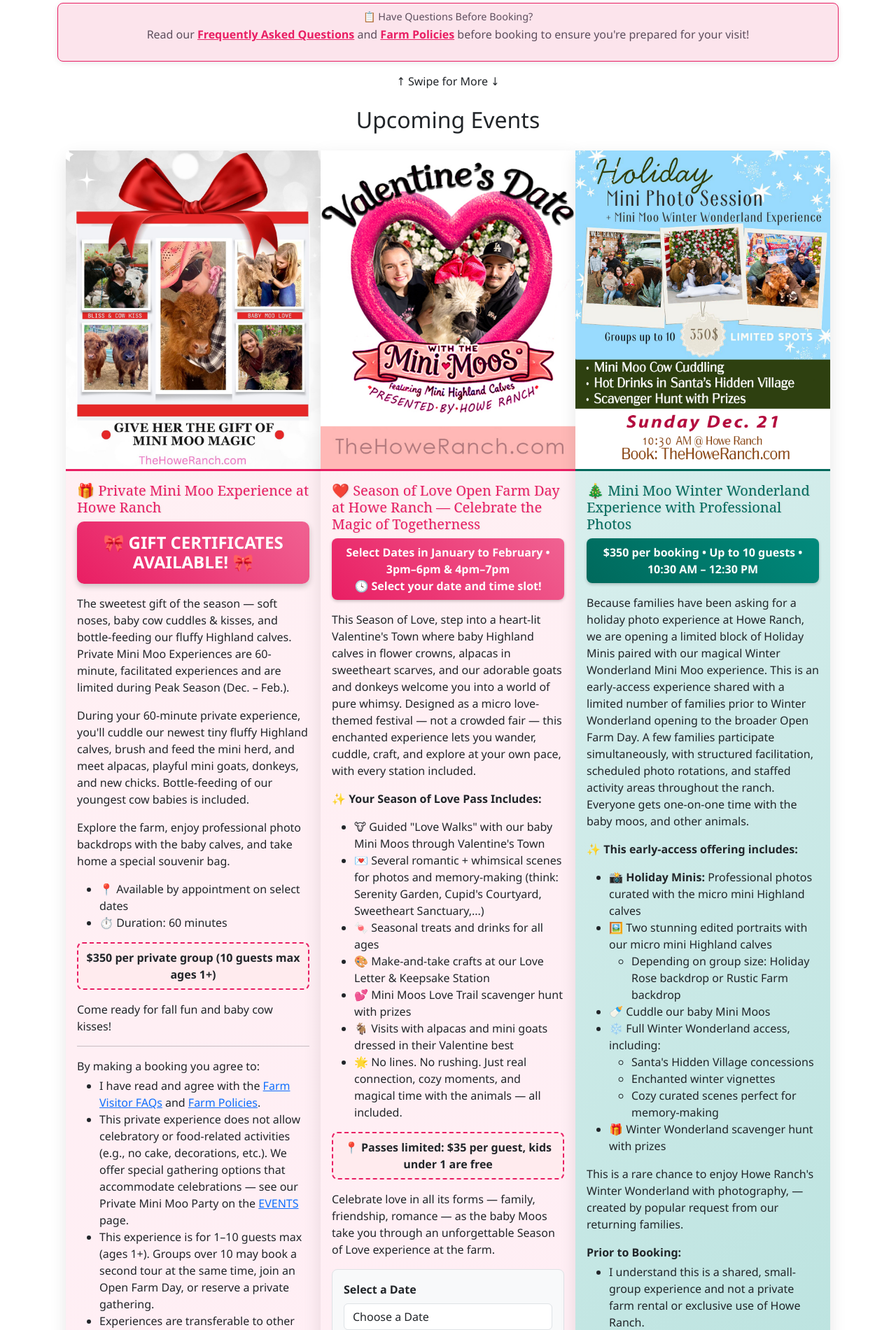
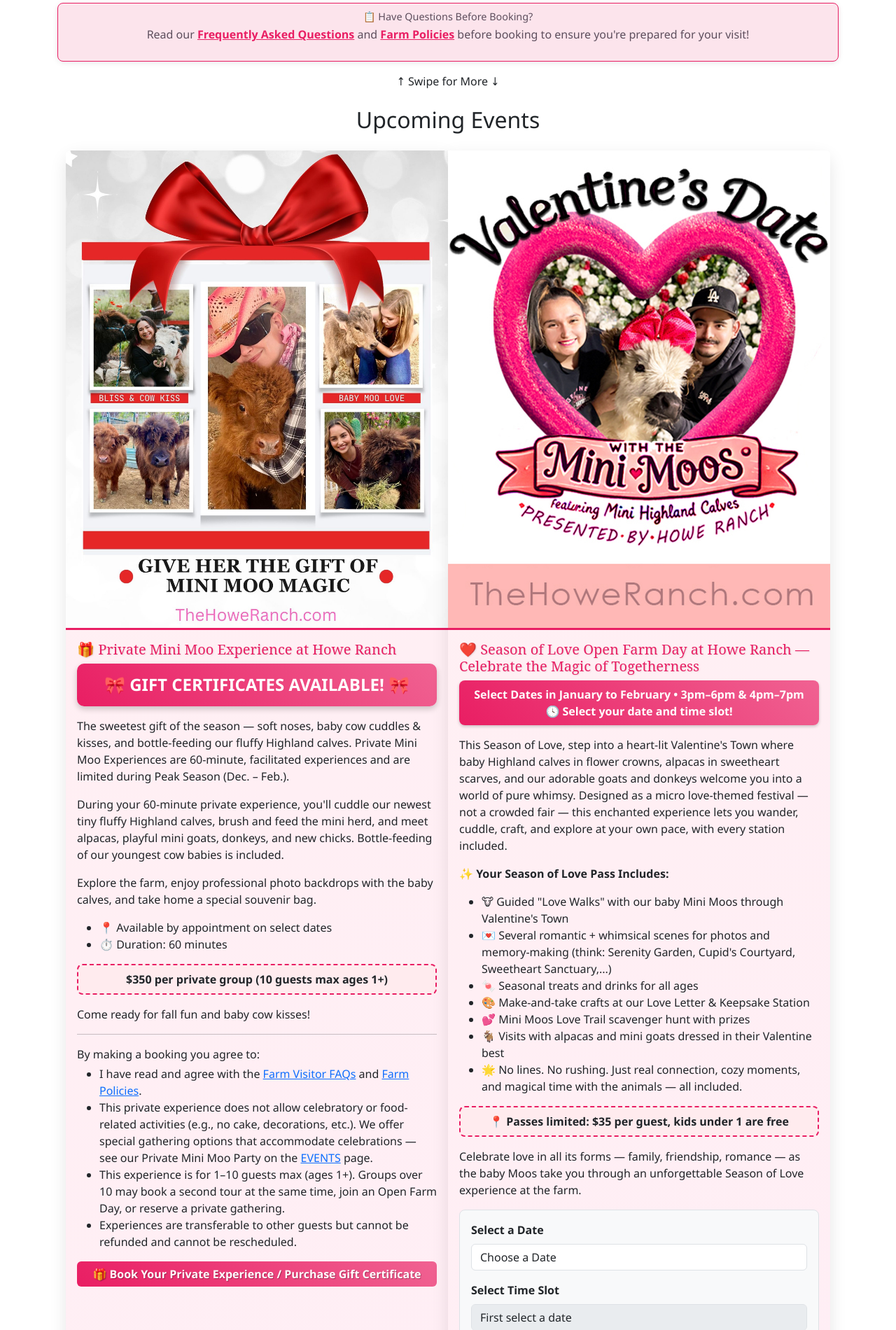
Before and after one commit to Spencer-Howe/EventSales, a Flask app: page / in a window 1280 px wide. Shown: the part 131-2031 px from the top of the page at 70% size. Run offline with Flask 3, Linux system fonts and the light colour scheme; some libraries are stand-ins or nearby versions; some web fonts are replaced.

Commit message:
removed photos

```diff
--- a/eventapp/templates/home.html
+++ b/eventapp/templates/home.html
@@ -132,77 +132,6 @@
         </div>
       </div>
 
-      <!-- Card 3: Mini Moo Winter Wonderland Experience with Professional Photos -->
-      <div class="card border-info" style="background: linear-gradient(135deg, #e0f2f1 0%, #b2dfdb 100%);">
-        <img src="static/pic/minisnewtime.jpg" class="card-img-top" alt="Mini Moo Winter Wonderland Experience with Professional Photos" style="border-bottom: 3px solid #00695c;">
-        <div class="card-body">
-          <h5 class="card-title text-info" style="font-family: 'serif'; text-shadow: 1px 1px 2px rgba(0,0,0,0.1); color: #00695c !important;">🎄 Mini Moo Winter Wonderland Experience with Professional Photos</h5>
-          <div class="card-text text-center p-2 mb-3" style="background: linear-gradient(45deg, #00695c, #00897b); color: white; border-radius: 8px; box-shadow: 0 2px 4px rgba(0,0,0,0.2);">
-            <strong>$350 per booking • Up to 10 guests • 10:30 AM – 12:30 PM</strong>
-          </div>
-
-          <p class="card-text">
-            Because families have been asking for a holiday photo experience at Howe Ranch, we are opening a limited block of Holiday Minis paired with our magical Winter Wonderland Mini Moo experience. This is an early-access experience shared with a limited number of families prior to Winter Wonderland opening to the broader Open Farm Day. A few families participate simultaneously, with structured facilitation, scheduled photo rotations, and staffed activity areas throughout the ranch. Everyone gets one-on-one time with the baby moos, and other animals.
-          </p>
-
-          <p class="card-text">
-            <strong>✨ This early-access offering includes:</strong>
-          </p>
-          <ul class="card-text">
-            <li>📸 <strong>Holiday Minis:</strong> Professional photos curated with the micro mini Highland calves</li>
-            <li>🖼️ Two stunning edited portraits with our micro mini Highland calves
-              <ul><li>Depending on group size: Holiday Rose backdrop or Rustic Farm backdrop</li></ul>
-            </li>
-            <li>🍼 Cuddle our baby Mini Moos</li>
-            <li>❄️ Full Winter Wonderland access, including:
-              <ul>
-                <li>Santa's Hidden Village concessions</li>
-                <li>Enchanted winter vignettes</li>
-                <li>Cozy curated scenes perfect for memory-making</li>
-              </ul>
-            </li>
-            <li>🎁 Winter Wonderland scavenger hunt with prizes</li>
-          </ul>
-
-          <p class="card-text">
-            This is a rare chance to enjoy Howe Ranch's Winter Wonderland with photography, — created by popular request from our returning families.
-          </p>
-
-          <p class="card-text mb-1">
-            <strong>Prior to Booking:</strong>
-          </p>
-          <ul class="card-text">
-            <li>I understand this is a shared, small-group experience and not a private farm rental or exclusive use of Howe Ranch.</li>
-            <li>I understand that each booking includes one professional photo session per backdrop (2 backdrops) for my entire booked group only. Photo sessions may not be split, rotated, or repeated for multiple sub-groups, or individuals within the same booking.</li>
-            <li>Any additional families or photo sessions require a separate booking.</li>
-          </ul>
-
-          <div class="border p-3 mb-3" style="background: #f8f9fa; border-radius: 8px;">
-            <div class="form-group mb-3">
-              <label for="holiday-event-date" class="form-label"><strong>Select a Date</strong></label>
-              <select class="form-control" id="holiday-event-date" required>
-                <option value="">Choose a Date</option>
-                <option value="dec21">Sunday, December 21</option>
-              </select>
-            </div>
-
-            <div class="form-group mb-3">
-              <label for="holiday-tickets" class="form-label"><strong>Party Size</strong></label>
-              <input type="number" class="form-control" id="holiday-tickets" placeholder="Enter number of guests (1-10)" required min="1" max="10">
-            </div>
-
-            <button onclick="goToCheckout('holiday')" class="btn btn-info w-100" style="background: linear-gradient(45deg, #00695c, #00897b); border: none; font-weight: bold; text-shadow: 1px 1px 1px rgba(0,0,0,0.3); color: white;">🎄 Book Your Holiday Minis Experience 🎄</button>
-          </div>
-
-          <div class="text-center small" style="color: #00695c;">
-            <strong>📸 Limited Bookings Per Session • Professional Photography Included</strong>
-          </div>
-
-          <div class="text-center small mt-2" style="color: #6c757d;">
-            By making a booking you agree to: I have read and agree with the <a href="https://www.thehoweranch.com/_files/ugd/fca21d_a063413021c34f2d814bca731db5d2f4.pdf" target="_blank">Farm Visitor FAQs</a> and <a href="https://www.thehoweranch.com/_files/ugd/fca21d_a30cd343d96b4be3913cded96c226b9f.pdf" target="_blank">Farm Policies</a>.
-          </div>
-        </div>
-      </div>
 
     </div> <!-- Close card-group -->
   </div> <!-- Close container -->
@@ -289,26 +218,6 @@ function goToCheckout(eventType) {
             alert('Please select a valid date and time slot.');
             return;
         }
-    } else if (eventType === 'holiday') {
-        const dateValue = document.getElementById('holiday-event-date').value;
-        tickets = document.getElementById('holiday-tickets').value;
-
-        if (!dateValue || !tickets) {
-            alert('Please select a date and enter the number of guests.');
-            return;
-        }
-
-        // Map dates to Holiday Minis event IDs
-        const holidayEventMapping = {
-            'dec21': '1190'
-        };
-
-        eventId = holidayEventMapping[dateValue];
-
-        if (!eventId) {
-            alert('Please select a valid date.');
-            return;
-        }
     }
 
     // Redirect to checkout with URL parameters
```
Also changed, not shown: joseph_cabrera_receipt_email.html (+9 -9 lines), joseph_cabrera_simple_insert.sql (+19 -19 lines).
